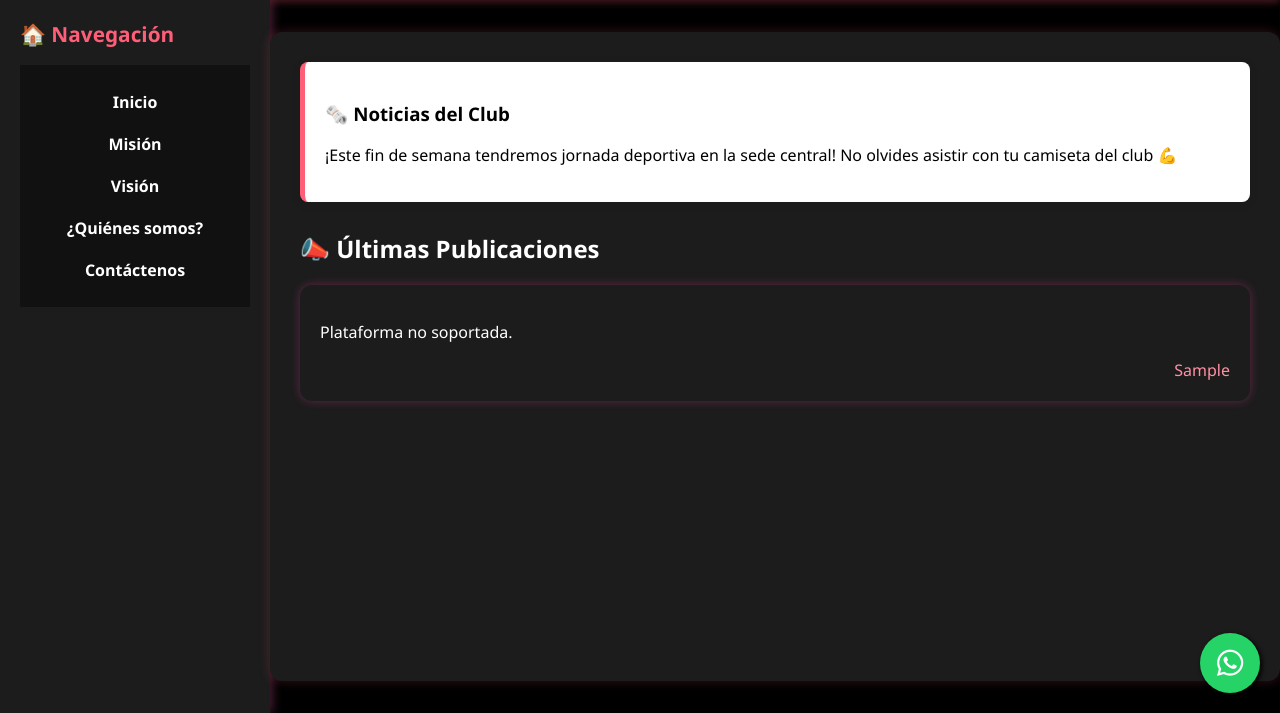
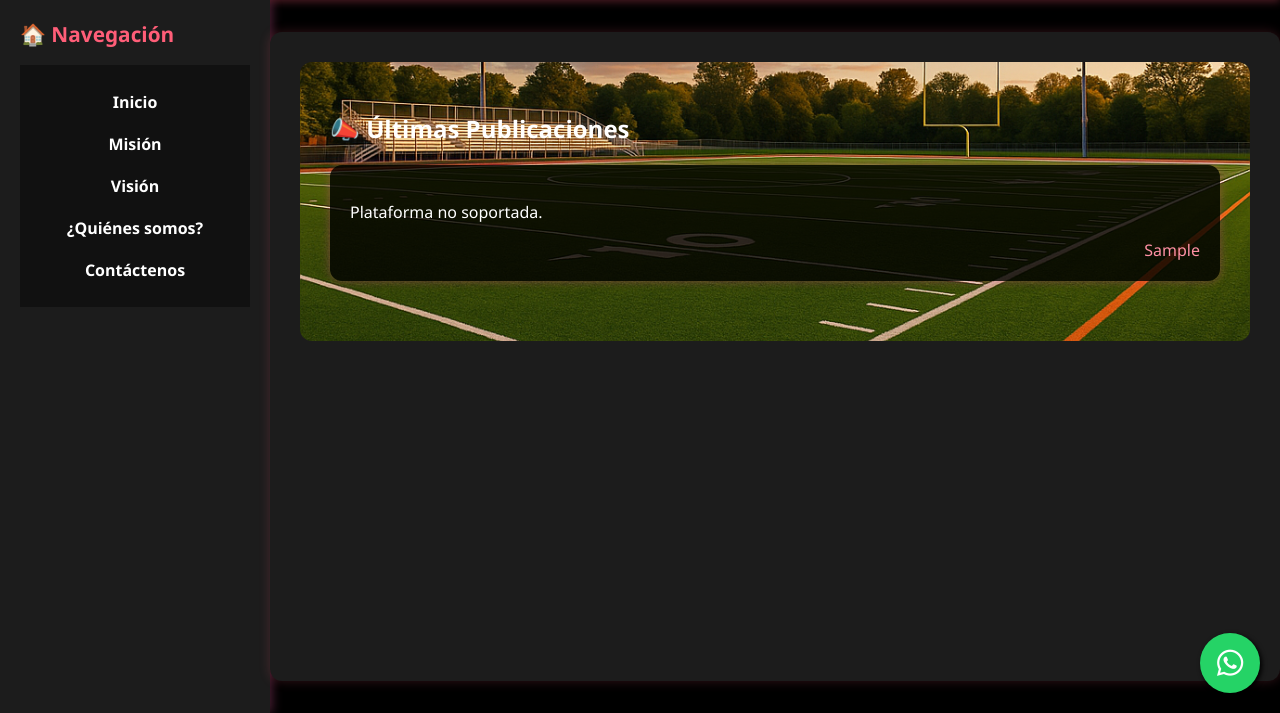
Before and after one commit to Luggutiu/Club-Deportivo-Blanca-Cristiana, a FastAPI app: page / in a window 1280 px wide. Shown: the part 87-800 px from the top of the page. Run offline with FastAPI, Linux system fonts and the light colour scheme; tables that the repository leaves empty hold one stand-in row (values such as "Sample post"); some libraries are stand-ins or nearby versions.

```diff
--- a/app/static/styles.css
+++ b/app/static/styles.css
@@ -148,3 +148,28 @@ footer {
     font-size: 0.9rem;
   }
 }
+
+.publicaciones-wrapper {
+  background-image: url('/static/background.jpg'); /* Asegúrate que esté en app/static */
+  background-size: cover;
+  background-position: center;
+  background-repeat: no-repeat;
+  padding: 30px;
+  border-radius: 12px;
+}
+
+/* Opcional: dar fondo translúcido a cada publicación */
+.publicaciones-wrapper .post {
+  background: rgba(0, 0, 0, 0.8);
+  padding: 20px;
+  border-radius: 12px;
+  margin-bottom: 30px;
+  box-shadow: 0 0 10px rgba(255, 65, 180, 0.3);
+  color: #fff;
+}
+
+.plataforma {
+  margin-top: 10px;
+  text-align: right;
+  color: #ff91a4;
+}
--- a/app/templates/index.html
+++ b/app/templates/index.html
@@ -3,34 +3,19 @@
 {% block title %}Inicio - Club Deportivo Blanca Cristiana{% endblock %}
 
 {% block content %}
-<div id="main-content">
+<div class="publicaciones-wrapper">
+  <!-- Noticias y horarios aquí arriba si quieres -->
 
-  <!-- Sección de noticias -->
-  <section style="margin-bottom: 30px; padding: 20px; background: #fff; color: #000; border-left: 5px solid #ff5e78; border-radius: 8px; box-shadow: 0 2px 10px rgba(0,0,0,0.1);">
-    <h3>🗞️ Noticias del Club</h3>
-    <p>¡Este fin de semana tendremos jornada deportiva en la sede central! No olvides asistir con tu camiseta del club 💪</p>
-  </section>
-
-  <!-- Horarios -->
-  {% if horarios %}
-  <section style="margin-bottom: 40px; background-color: #ffffff; color: #000000; padding: 20px; border-radius: 12px; box-shadow: 0 0 10px rgba(0,0,0,0.1);">
-    <h2 style="color: #ff5e78;">🕒 Horarios de Actividades</h2>
-    <ul style="list-style: none; padding: 0;">
-      {% for h in horarios %}
-        <li style="margin-bottom: 10px;">
-          <strong>{{ h.dia }}</strong> – {{ h.hora_inicio }} a {{ h.hora_fin }} – {{ h.actividad }}
-        </li>
-      {% endfor %}
-    </ul>
-  </section>
-  {% endif %}
-
-  <!-- Publicaciones -->
   <h2>📣 Últimas Publicaciones</h2>
   {% for post in posts %}
-    <div style="margin-bottom: 40px; background: #1c1c1c; padding: 20px; border-radius: 12px; box-shadow: 0 0 10px rgba(255, 65, 180, 0.3);">
+    <div class="post">
       {% if post.plataforma in ["YouTube", "Facebook", "TikTok", "Instagram"] %}
-        <iframe src="{{ post.embed_url }}" height="400" allowfullscreen loading="lazy" style="width:100%; border-radius:8px;"></iframe>
+        <iframe src="{{ post.embed_url }}"
+                height="400"
+                allowfullscreen
+                loading="lazy"
+                title="Publicación en {{ post.plataforma }}"
+                style="width:100%; border-radius:8px;"></iframe>
       {% elif post.plataforma == "Twitter" %}
         <blockquote class="twitter-tweet">
           <a href="{{ post.url }}"></a>
@@ -38,9 +23,8 @@
       {% else %}
         <p>Plataforma no soportada.</p>
       {% endif %}
-      <div style="margin-top: 10px; text-align: right; color: #ff91a4;">{{ post.plataforma }}</div>
+      <div class="plataforma">{{ post.plataforma }}</div>
     </div>
   {% endfor %}
-
 </div>
 {% endblock %}
```
